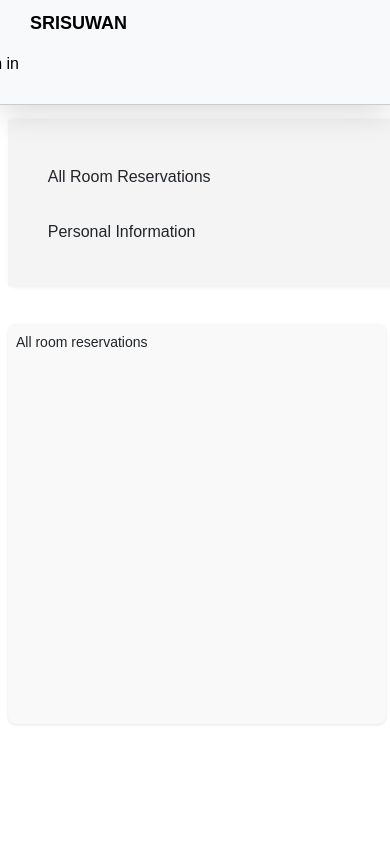
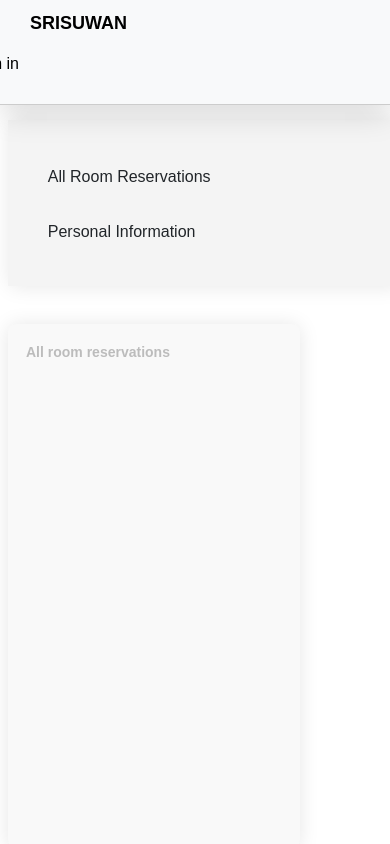
Before and after one commit to beerser/Software-Engineering-Projects, a React (Vite) app in the folder Srisuwan/: page /information in a window 390 px wide. Shown: the top 844 px of the page. Built offline with nearby package versions, Linux system fonts and the light colour scheme; a web font is replaced by a local one.

Commit message:
Update css
✅ Update navigation bar css
✅ Update Sign Up css
✅ Update Room booking css

```diff
--- a/Srisuwan/src/css/Navbar.css
+++ b/Srisuwan/src/css/Navbar.css
@@ -23,6 +23,11 @@
     margin-left: 30px; /* เพิ่มค่าให้ขยับไปทางขวา */
 }
 
+.error-container p{
+    margin-top: 1%;
+    margin-left: 1.5%;
+}
+
 .signin-link {
     display: flex;
     align-items: center;
@@ -44,7 +49,7 @@
     color: #020202;
     text-decoration: none;
     margin-right: 1rem;
-    font-size: 1.125rem;
+    font-size: medium;
 }
 .user-greeting {
     margin-right: 1rem;
@@ -55,6 +60,8 @@
     width: 100%;  /* ใช้ความกว้างเต็ม */
     display: block;  /* ทำให้กล่องเป็น block level */
     padding: 10px;  /* เพิ่ม padding เพื่อให้ข้อความไม่ชิดขอบ */
+    font-size: large;
+    text-align: center;
 }
 .btn-edit,
 .btn-signout {
@@ -68,7 +75,7 @@
 }
 
 .btn-signout {
-    margin-top: 100%;
+    margin-top: 400px;
     margin-right: 0;
     color: #ff0303;
     border-radius: 10px;
--- a/Srisuwan/src/css/Register.css
+++ b/Srisuwan/src/css/Register.css
@@ -1,5 +1,3 @@
-
-
   .register-form {
     max-width: 600px;
     margin: 50px auto;
@@ -68,6 +66,7 @@
     border-radius: 10px;
     cursor: pointer;
     transition: background-color 0.3s ease;
+    margin-top: 15px;
   }
 
   .bluelike{
--- a/Srisuwan/src/css/Roombooking.css
+++ b/Srisuwan/src/css/Roombooking.css
@@ -7,18 +7,18 @@
 }
 
 .sidebare {
-  width: 250px;
+  width: auto;
   background-color: #f4f4f4;
   padding: 20px;
   height: 62vh;
-  box-shadow: 2px 0 5px rgba(0, 0, 0, 0.1);
+  box-shadow: 2px 0 20px rgba(0, 0, 0, 0.1);
   margin-top: 4%;
   margin-left: 2%;
 }
 
 .main-contente {
-  flex-grow: 1;
   padding: 20px;
+  width: 79%;
   height: 62vh;
   margin-top: 2.6%;
   background-color: #fff;
@@ -37,6 +37,7 @@
   height: 40px;
   padding: 10px 20px;
 }
+
 .sidebare-item.active {
   background-color: #EAEAEA;
   color: #000000;
@@ -44,6 +45,7 @@
   height: 40px;
   padding: 10px 20px;
 }
+
 .info-item-users,
 .info-item-user,
 .info-item-rooms {
@@ -51,7 +53,7 @@
   background-color: #f9f9f9;
   border-radius: 8px;
   margin-bottom: 10px;
-  box-shadow: 0 1px 3px rgba(0, 0, 0, 0.1);
+  box-shadow: 0 1px 20px rgba(0, 0, 0, 0.1);
 }
 
 .info-item-users {
@@ -70,7 +72,14 @@
 }
 
 .info-item-rooms {
-  height: 400px;
+  height: 62vh;
+}
+
+.info-item-rooms p {
+  color: #BCBCBC;
+  margin-top: 10px;
+  margin-left: 10px;
+  font-weight: bold;
 }
 
 .userr {
@@ -103,7 +112,7 @@
   border-radius: 5px;
   font-size: 12px;
   transition: background-color 0.3s;
-  margin-left: auto;
+  margin-left: 85vh; /* ชิดขวาภายใน flexbox */
   width: auto;
 }
 
@@ -133,12 +142,13 @@
   margin-left: 40% !important;
 }
 
-.bttcontir {
-  margin-left: 12% !important;
+.btcontir {
+  display: flex;
+  justify-content: flex-start; /* ทำให้เริ่มต้นจากซ้าย */
 }
 
 .btcontir button {
-  padding: 10px 20px;
+  padding: 10px 10px;
   font-size: 16px;
 }
 
@@ -151,7 +161,7 @@ p {
 /* Media Queries */
 @media screen and (max-width: 1200px) {
   .sidebare {
-    width: 220px;
+    width: 250px; /* ปรับให้เหมาะสม */
   }
 
   .main-contente {
@@ -169,7 +179,7 @@ p {
   .info-item-users,
   .info-item-user,
   .info-item-rooms {
-    padding: 10px;
+    padding: 12px; /* ปรับ padding */
   }
 }
 
@@ -225,7 +235,7 @@ p {
   .info-item-users,
   .info-item-user,
   .info-item-rooms {
-    padding: 8px;
+    padding: 8px; /* ลด padding สำหรับอุปกรณ์ขนาดเล็ก */
   }
 
   .edit-btn {
@@ -233,6 +243,6 @@ p {
   }
 
   p {
-    font-size: 14px;
+    font-size: 14px; /* ปรับขนาดตัวอักษร */
   }
 }
```
